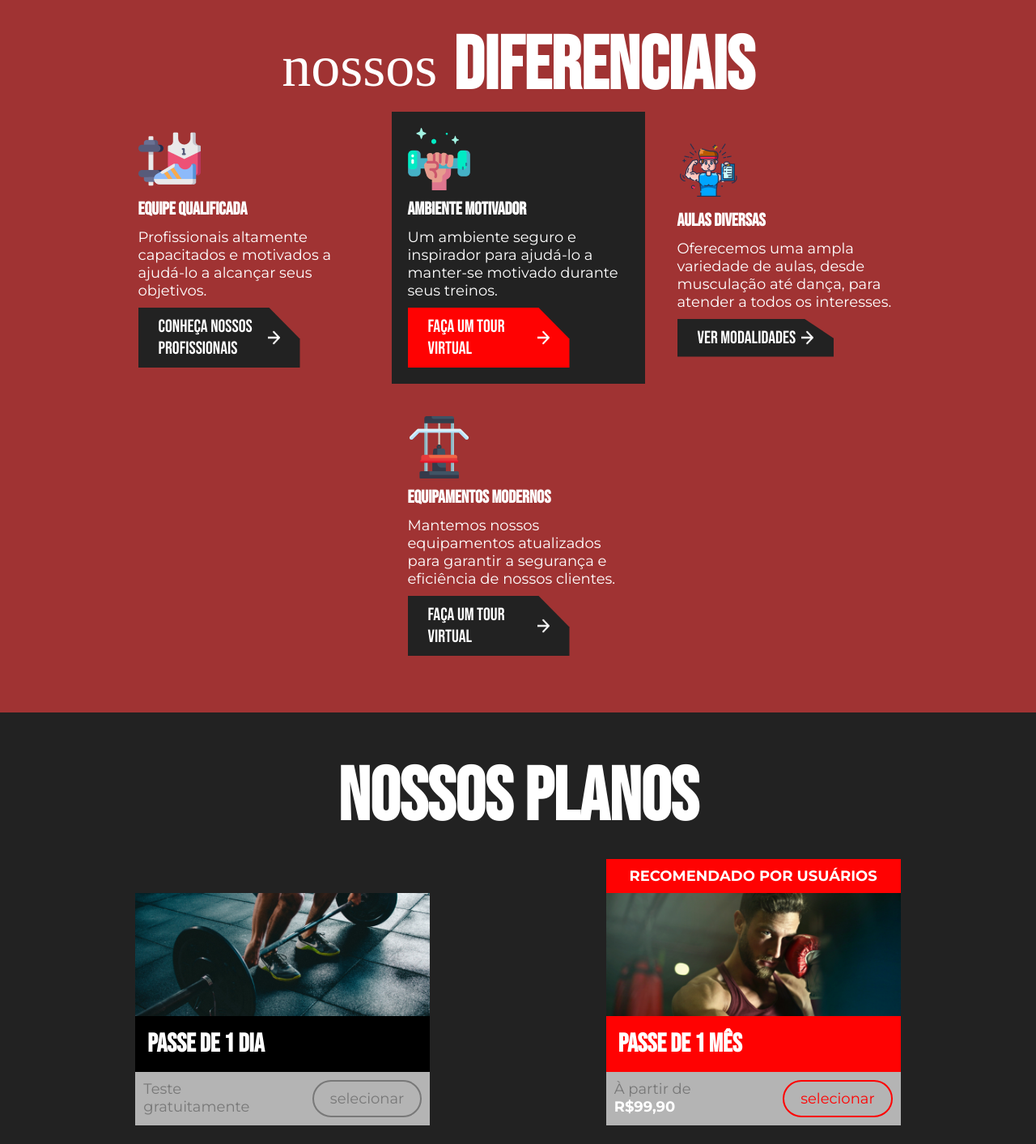
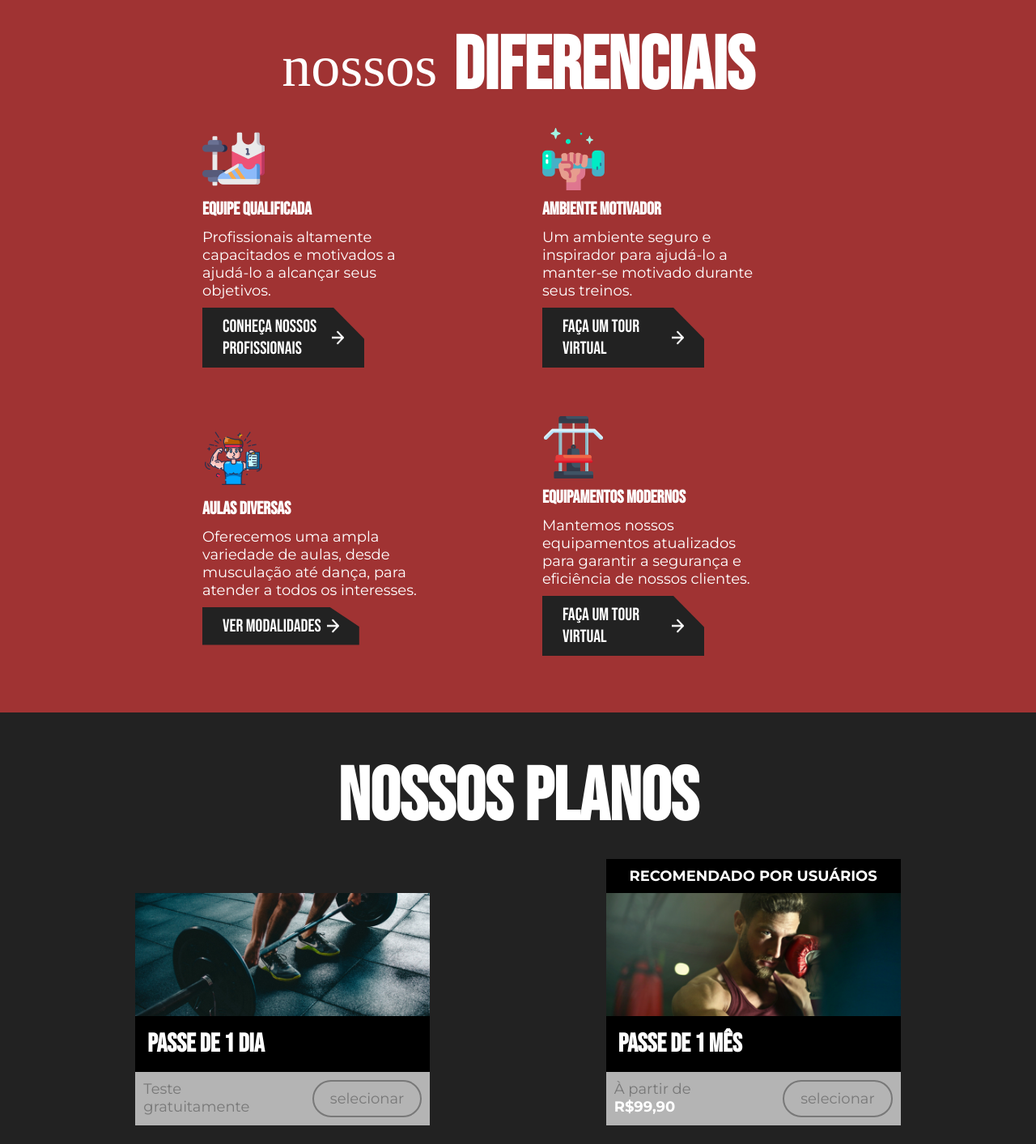
Before and after one commit to samuel-alves21/gym-landing-page, a React (Vite) app: page / in a window 1280 px wide. Shown: the part 760-2173 px from the top of the page at 81% size. Built offline with nearby package versions, Linux system fonts and the light colour scheme; a web font is replaced by a local one.

Commit message:
more css adjusts and making the sing-in register redirect more accurate

```diff
--- a/src/components/Nav/HamburguerLinks.tsx
+++ b/src/components/Nav/HamburguerLinks.tsx
@@ -19,7 +19,7 @@ export const HamburguerLinks = () => {
 
 const Wrapper = styled.div`
   position: fixed;
-  right: 20px;
+  right: 10px;
   z-index: 10;
   display: box;
   height: 40px;
--- a/src/components/Nav/Links.tsx
+++ b/src/components/Nav/Links.tsx
@@ -2,6 +2,15 @@ import { styled } from 'styled-components'
 import { breakinpPoints } from '../../utils/breakingPoints'
 
 export const Links = () => {
+
+  const handleScrool = () => {
+    const destination = document.querySelector('#sign-up') as HTMLDivElement
+    window.scrollTo({
+      top: destination.offsetTop + 400,
+      behavior: 'smooth'
+    })
+  }
+
   return (
     <Wrapper>
       <A href='#services'>sobre</A>
@@ -9,7 +18,7 @@ export const Links = () => {
       <A href='#prices'>preços</A>
       <A href='#services'>equipamentos</A>
       <div className='styled-a'>
-        <a href='#sign-up'>Registre-se</a>
+        <a onClick={handleScrool}>Registre-se</a>
       </div>
     </Wrapper>
   )
@@ -29,7 +38,7 @@ const Wrapper = styled.div`
   }
 `
 
-export const A = styled.a`
+const A = styled.a`
   transition: color 0.2s ease;
 
   &:hover {
--- a/src/components/Nav/MobileNav.tsx
+++ b/src/components/Nav/MobileNav.tsx
@@ -2,7 +2,6 @@ import { styled } from 'styled-components'
 import { useContext } from 'react'
 import { FilterContext, FilterContextInterface } from '../../context/FilterContext'
 import { breakinpPoints } from '../../utils/breakingPoints'
-import { A } from './Links'
 
 interface WrapperProps {
   $shouldDisplayMobileNav: boolean
@@ -15,13 +14,21 @@ export const MobileNav = () => {
     setFilter(false)
   }
 
+  const handleScrool = () => {
+    const destination = document.querySelector('#sign-up') as HTMLDivElement
+    window.scrollTo({
+      top: destination.offsetTop + 400,
+      behavior: 'smooth'
+    })
+  }
+
   return (
     <Wrapper $shouldDisplayMobileNav={filter}>
       <A href='#services'>sobre</A>
       <A href='#services'>serviços</A>
       <A href='#prices'>preços</A>
       <A href='#services'>equipamentos</A>
-      <A href='#sign-up'>Registre-se</A>
+      <A onClick={handleScrool}>Registre-se</A>
       <i className='bi bi-x-lg' onClick={handleClick}></i>
     </Wrapper>
   )
@@ -56,3 +63,10 @@ const Wrapper = styled.div<WrapperProps>`
     display: flex;
   }
 `
+const A = styled.a`
+  transition: color 0.2s ease;
+
+  &:hover {
+    color: var(--secundary-color-hover);
+  }
+`
--- a/src/components/Section02/Card.tsx
+++ b/src/components/Section02/Card.tsx
@@ -1,26 +1,20 @@
 import arrow from '../../img/Arrow1.png'
 import { styled } from 'styled-components'
-import { breakinpPoints } from '../../utils/breakingPoints'
 
 interface CardProps {
   img: string
   heading: string
   paragraph: string
   btnText: string
-  special: boolean
 }
 
-interface SpecialProps {
-  special: boolean
-}
-
-export const Card = ({ img, heading, paragraph, btnText, special }: CardProps) => {
+export const Card = ({ img, heading, paragraph, btnText }: CardProps) => {
   return (
-    <Wrapper special={special}>
+    <Wrapper>
       <Img src={img} alt='' />
       <h3>{heading}</h3>
       <p>{paragraph}</p>
-      <Btn className='styled-a ' special={special}>
+      <Btn className='styled-a '>
         <a href='#sign-up'>{btnText}</a>
         <img src={arrow} alt='' />
       </Btn>
@@ -33,28 +27,26 @@ const Img = styled.img`
   height: 77px;
 `
 
-const Wrapper = styled.div<SpecialProps>`
+const Wrapper = styled.div`
   display: flex;
   flex-direction: column;
-  gap: 10px;
-  background-color: ${({ special }) => (special ? 'var(--secundary-color)' : 'initial')};
-  padding: 20px;
+  gap: 10px;  padding: 20px;
 
   & p {
     width: 273px;
   }
 
-  @media (max-width: ${breakinpPoints.desktop}px) {
-    align-items: center;
-    text-align: center;
+  &:hover {
+    transition: background-color 0.2s ease-in-out;
+    background-color: var(--secundary-color);
+
+    & div {
+      transition: background-color 0.2s ease-in-out;
+      background-color: var(--terciary-color) !important;
+    }
   }
 `
 
-const Btn = styled.div<SpecialProps>`
-  background-color: ${({ special }) => (special ? 'var(--terciary-color)' : '')};
+const Btn = styled.div`
   max-width: 200px;
-
-  &:hover {
-    background-color: ${({ special }) => (special ? 'var(--terciary-color-hover)' : '')};
-  }
 `
--- a/src/components/Section02/index.tsx
+++ b/src/components/Section02/index.tsx
@@ -13,28 +13,24 @@ export const Section02 = () => {
       <Text />
       <CardsWrapper>
         <Card
-          special={false}
           img={cardImg1}
           heading='Equipe Qualificada'
           paragraph='Profissionais altamente capacitados e motivados a ajudá-lo a alcançar seus objetivos.'
           btnText='conheça nossos profissionais'
         />
         <Card
-          special={true}
           img={cardImg2}
           heading='Ambiente motivador'
           paragraph='Um ambiente seguro e inspirador para ajudá-lo a manter-se motivado durante seus treinos.'
           btnText='Faça um tour virtual'
         />
         <Card
-          special={false}
           img={cardImg3}
           heading='Aulas Diversas'
           paragraph='Oferecemos uma ampla variedade de aulas, desde musculação até dança, para atender a todos os interesses.'
           btnText='Ver modalidades'
         />
         <Card
-          special={false}
           img={cardImg4}
           heading='Equipamentos Modernos'
           paragraph='Mantemos nossos equipamentos atualizados para garantir a segurança e eficiência de nossos clientes.'
@@ -70,7 +66,21 @@ const CardsWrapper = styled.div`
   align-items: center;
   justify-content: center;
 
+  @media (max-width: ${breakinpPoints.largeDesktop}px) {
+    display: grid;
+    grid-template-columns: 400px 400px;
+    gap: 20px;
+  }
+
+  @media (max-width: ${breakinpPoints.laptop}px) {
+    display: grid;
+    grid-template-columns: 350px 350px;
+    gap: 20px;
+  }
+
+
   @media (max-width: ${breakinpPoints.tablet}px) {
+    display: flex;
     flex-direction: column;
     padding-top: 30px;
     padding-bottom: 30px;
--- a/src/components/Section03/Card.tsx
+++ b/src/components/Section03/Card.tsx
@@ -15,7 +15,7 @@ interface SpecialProps {
 export const Card = ({ img, title, description, isSpecial, price }: CardProps) => {
   return (
     <Wrappper isSpecial={isSpecial as boolean}>
-      {isSpecial && <Special>RECOMENDADO POR USUÁRIOS</Special>}
+      {isSpecial && <Special id='recomended'>RECOMENDADO POR USUÁRIOS</Special>}
       <div>
         <img src={img} alt='' />
       </div>
@@ -25,7 +25,7 @@ export const Card = ({ img, title, description, isSpecial, price }: CardProps) =
           <p>{description}</p>
           {price && <span>{price}</span>}
         </div>
-        <Button isSpecial={isSpecial as boolean}>selecionar</Button>
+        <button>selecionar</button>
       </PriceWrapper>
     </Wrappper>
   )
@@ -44,7 +44,29 @@ const Wrappper = styled.div<SpecialProps>`
 
   & h5 {
     padding: 15px;
-    background-color: ${({ isSpecial }) => (isSpecial ? 'var(--terciary-color)' : 'black')};
+    background-color: #000;
+  }
+
+  & * {
+    transition: all 0.2s ease-in-out;
+  }
+
+  &:hover {
+    background-color: var(--terciary-color);
+
+    #recomended, h5 {
+      background-color: var(--terciary-color);
+    }
+
+    button {
+      border-color: var(--terciary-color);
+      color: var(--terciary-color);
+    }
+  }
+
+  button:hover {
+    background-color: var(--terciary-color);
+    color: #fff;
   }
 `
 
@@ -70,19 +92,10 @@ const PriceWrapper = styled.div`
 const Special = styled.span`
   text-align: center;
   padding: 10px 5px;
-  background-color: var(--terciary-color);
+  background-color: #000;
   width: 100%;
   color: #fff;
   font-family: Montserrat;
   font-size: 18px;
   font-weight: bold;
 `
-
-const Button = styled.button<SpecialProps>`
-  border-color: ${({ isSpecial }) => (isSpecial ? 'var(--terciary-color)' : '')};
-  color: ${({ isSpecial }) => (isSpecial ? 'var(--terciary-color)' : '')};
-
-  &:hover {
-    background-color: ${({ isSpecial }) => (isSpecial ? 'var(--terciary-color)' : '')};
-  }
-`
```
